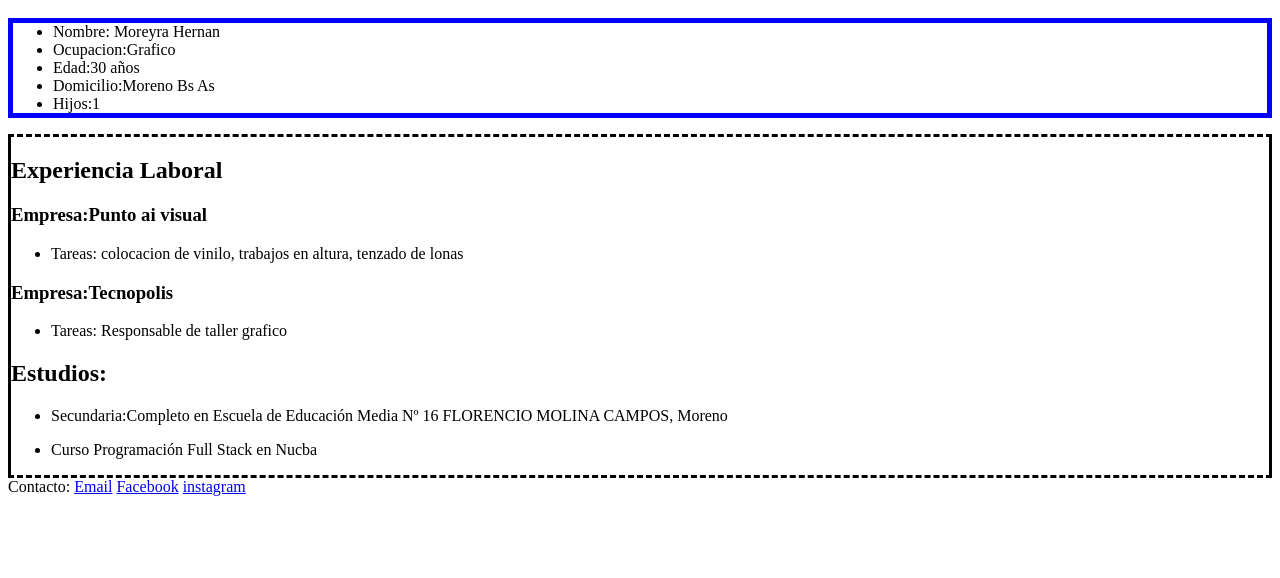
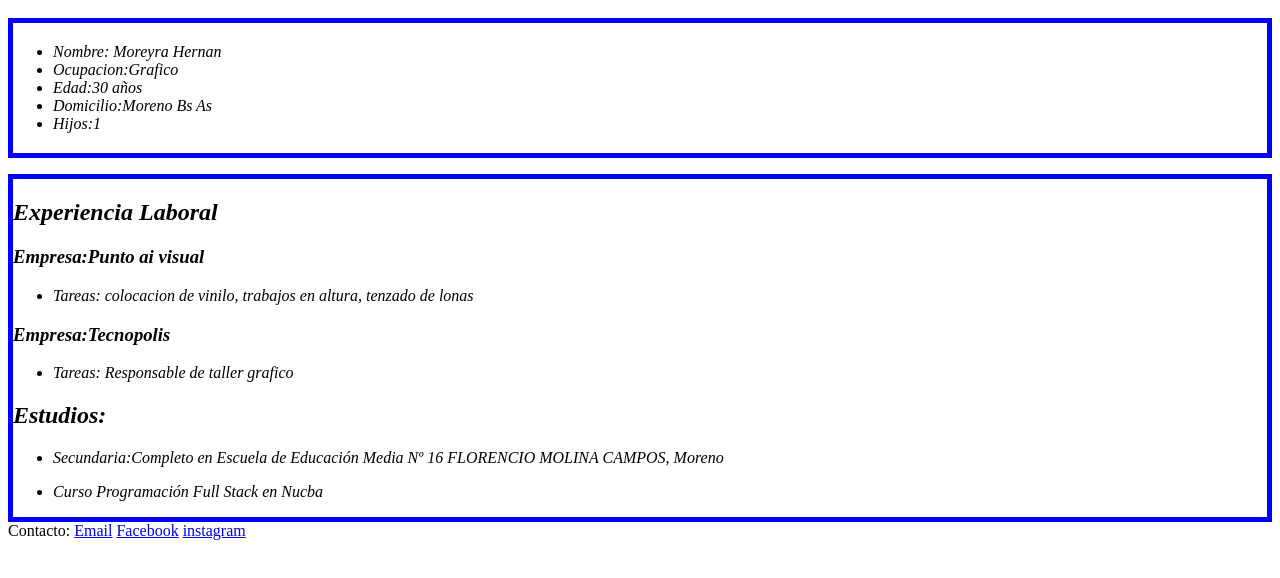
Before and after one commit to hermorey22/Clases-HTML, a plain HTML site: page Clase 6/Cv Style/index.html in a window 1280 px wide. Shown: the part 48-626 px from the top of the page. Drawn offline with Linux system fonts and the light colour scheme.

Commit message:
Cambio pc

```diff
--- a/Clase 6/Cv Style/style.css
+++ b/Clase 6/Cv Style/style.css
@@ -1,11 +1,18 @@
-.titulo{
-    padding-left: 40%;
-    text-decoration: underline red;
+/** @format */
 
+.titulo {
+  padding-left: 40%;
+  text-decoration: underline red;
 }
-.contenDatos  {
-    border: 5px solid blue;
+.contenDatos,
+.contenExperi {
+  border: 5px solid blue;
 }
-.contenExperi{
-    border-style: dashed solid;
+.contenDatos {
+  padding-top: 20px;
+  padding-bottom: 20px;
 }
+.contenDatos,
+.contenExperi {
+  font-style: italic;
+}
```
